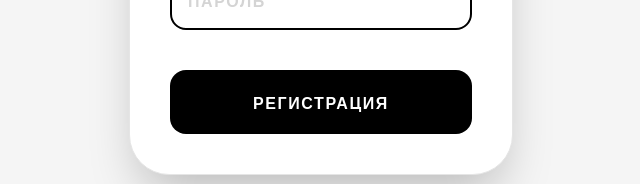
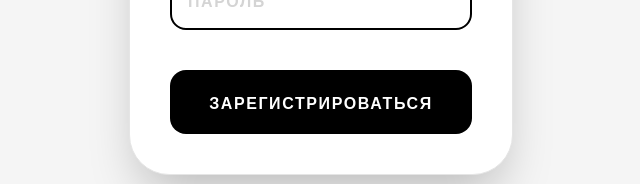
Before and after one commit to AndreyV105105105/Falcons, a React (Vite) app in the folder frontend/: page / in a window 1280 px wide. Both pictures are taken after a click on the button "РЕГИСТРАЦИЯ". Shown: the part 420-604 px from the top of the page, without its empty margins (319-959 px from the left). Built offline with nearby package versions, Linux system fonts and the light colour scheme.

Commit message:
add jwt token saving

```diff
--- a/frontend/src/App.jsx
+++ b/frontend/src/App.jsx
@@ -6,7 +6,10 @@ import Passwords from './screens/Passwords';
 import Presets from './screens/Presets';
 
 function App() {
-  const [screen, setScreen] = useState('auth');
+  const [screen, setScreen] = useState(() => {
+    return localStorage.getItem('jwt_token') ? 'generator' : 'auth';
+  });
+
   const [length, setLength] = useState(12);
   const [settings, setSettings] = useState({
     lowercase: true,
@@ -40,6 +43,8 @@ function App() {
   const toggleSetting = (name) => {
     setSettings(prev => ({ ...prev, [name]: !prev[name] }));
   };
+
+
 
   // Общие стили для инпутов авторизации
   const authInputStyle = "w-full font-bold p-4 border-2 border-black rounded-2xl focus:bg-neutral-50 outline-none font-oswald uppercase tracking-widest placeholder:text-neutral-300";
--- a/frontend/src/screens/Auth.jsx
+++ b/frontend/src/screens/Auth.jsx
@@ -4,13 +4,20 @@ import { loginUser } from "../api/api";
 const Auth = ({authInputStyle, setScreen}) => {
     const [login, setLogin] = useState();
         const [password, setPassword] = useState();
+        const [loading, setLoading] = useState(false);
 
         const handleLogin = async () => {
+            setLoading(true);
             try {
-                await loginUser(login, password);
-                setScreen('generator');
+                const response = await loginUser(login, password);
+                if (response.token) {
+                    localStorage.setItem('jwt_token', response.token);
+                        setScreen('generator');
+                }
             } catch (err) {
                 alert(err.message);
+            } finally {
+                setLoading(false);
             }
         };
     return (
@@ -21,8 +28,9 @@ const Auth = ({authInputStyle, setScreen}) => {
                 <input type="password" placeholder="ПАРОЛЬ" className={authInputStyle} onChange={(evt) => setPassword(evt.target.value)}/>
             </div>
             <button
+            disabled={loading}
             onClick={handleLogin}
-            className="font-oswald w-full bg-black text-white py-5 rounded-2xl mt-10 text-base font-bold uppercase hover:bg-neutral-800 active:scale-95 transition-all tracking-widest cursor-pointer"
+            className={loading ? "opacity-50 font-oswald w-full bg-black text-white py-5 rounded-2xl mt-10 text-base font-bold uppercase hover:bg-neutral-800 active:scale-95 transition-all tracking-widest" : "font-oswald w-full bg-black text-white py-5 rounded-2xl mt-10 text-base font-bold uppercase hover:bg-neutral-800 active:scale-95 transition-all tracking-widest cursor-pointer"}
             >
             Войти
             </button>
--- a/frontend/src/screens/Generator.jsx
+++ b/frontend/src/screens/Generator.jsx
@@ -15,6 +15,11 @@ const Generator = ({
   const onCopyClick = () => {
     handleCopy(password, setCopied);
   };
+
+  const handleLogout = () => {
+    localStorage.removeItem('jwt_token');
+    setScreen('auth');
+  }
 
   return (
     <div className="bg-white p-6 rounded-[40px] shadow-2xl w-full max-w-sm flex flex-col items-center border border-neutral-200 relative">
@@ -42,6 +47,9 @@ const Generator = ({
                 </button>
                 <button onClick={() => { setScreen('my_passwords'); setIsMenuOpen(false); }} className="font-oswald font-bold uppercase tracking-widest p-4 text-left hover:bg-neutral-100 text-sm cursor-pointer">
                   Мои пароли
+                </button>
+                <button onClick={() => {handleLogout(); setIsMenuOpen(false); }} className="font-oswald font-bold uppercase tracking-widest p-4 text-left hover:bg-neutral-100 text-sm cursor-pointer">
+                  Выйти
                 </button>
               </div>
             </div>
--- a/frontend/src/screens/Registration.jsx
+++ b/frontend/src/screens/Registration.jsx
@@ -3,15 +3,18 @@ import { registerUser } from "../api/api";
 
 const Registration = ({authInputStyle, setScreen}) => {
     const [login, setLogin] = useState("");
+    const [loading, setLoading] = useState(false);
     const [password, setPassword] = useState("");
 
     const handleRegister = async () => {
-        console.log("Sending data:", { login, password });
+        setLoading(true);
         try {
             await registerUser(login, password);
             setScreen('generator');
         } catch (err) {
             alert(err.message);
+        } finally {
+            setLoading(false);
         }
     };
 
@@ -24,10 +27,11 @@ const Registration = ({authInputStyle, setScreen}) => {
 
             </div>
             <button
+            disabled={loading}
             onClick={handleRegister}
-            className="font-oswald w-full bg-black text-white py-5 rounded-2xl mt-10 text-base font-bold uppercase hover:bg-neutral-800 active:scale-95 transition-all tracking-widest cursor-pointer"
+            className={loading ? "opacity-50 font-oswald w-full bg-black text-white py-5 rounded-2xl mt-10 text-base font-bold uppercase hover:bg-neutral-800 active:scale-95 transition-all tracking-widest": "font-oswald w-full bg-black text-white py-5 rounded-2xl mt-10 text-base font-bold uppercase hover:bg-neutral-800 active:scale-95 transition-all tracking-widest cursor-pointer"}
             >
-            Регистрация
+            Зарегистрироваться
             </button>
         </div>
     )
```
